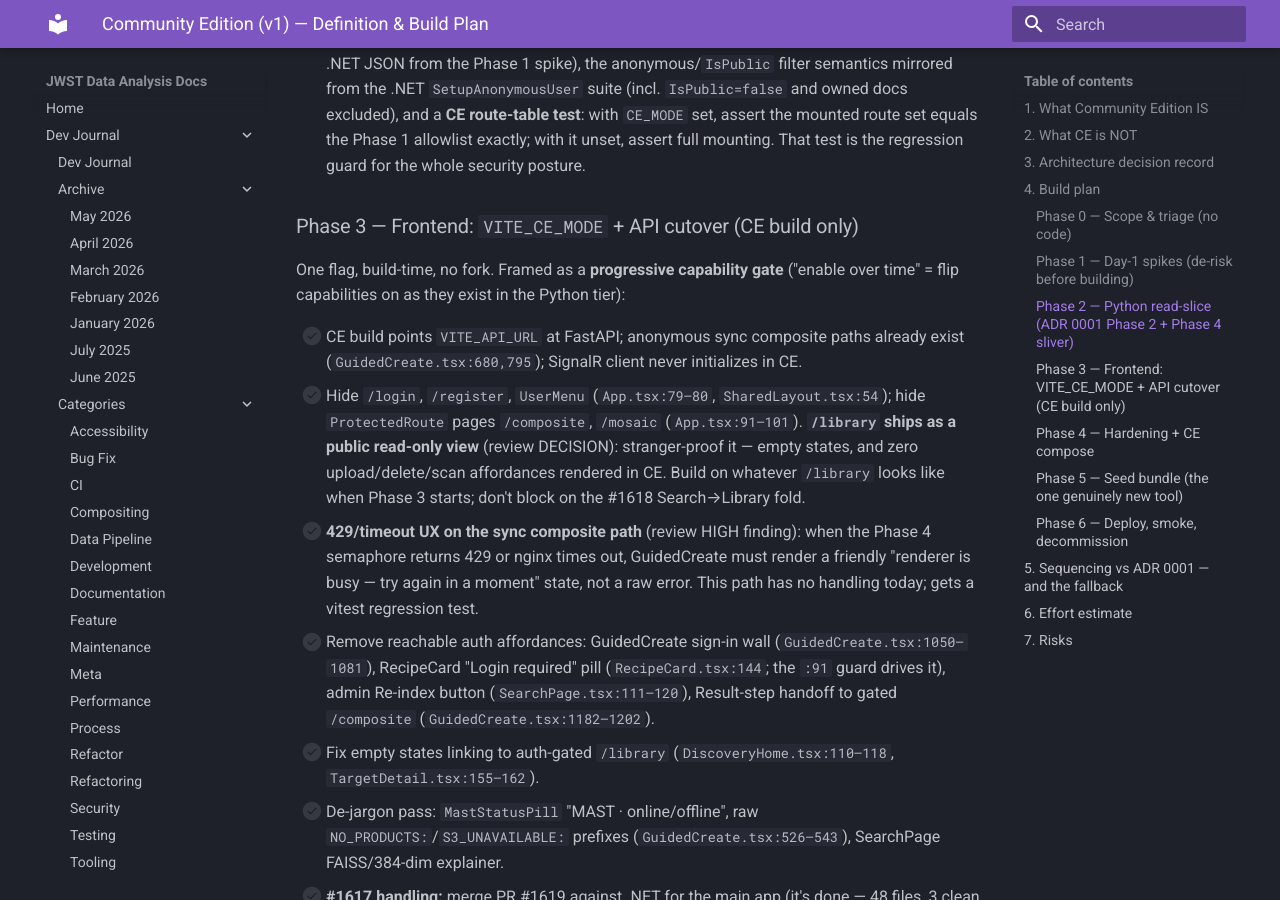
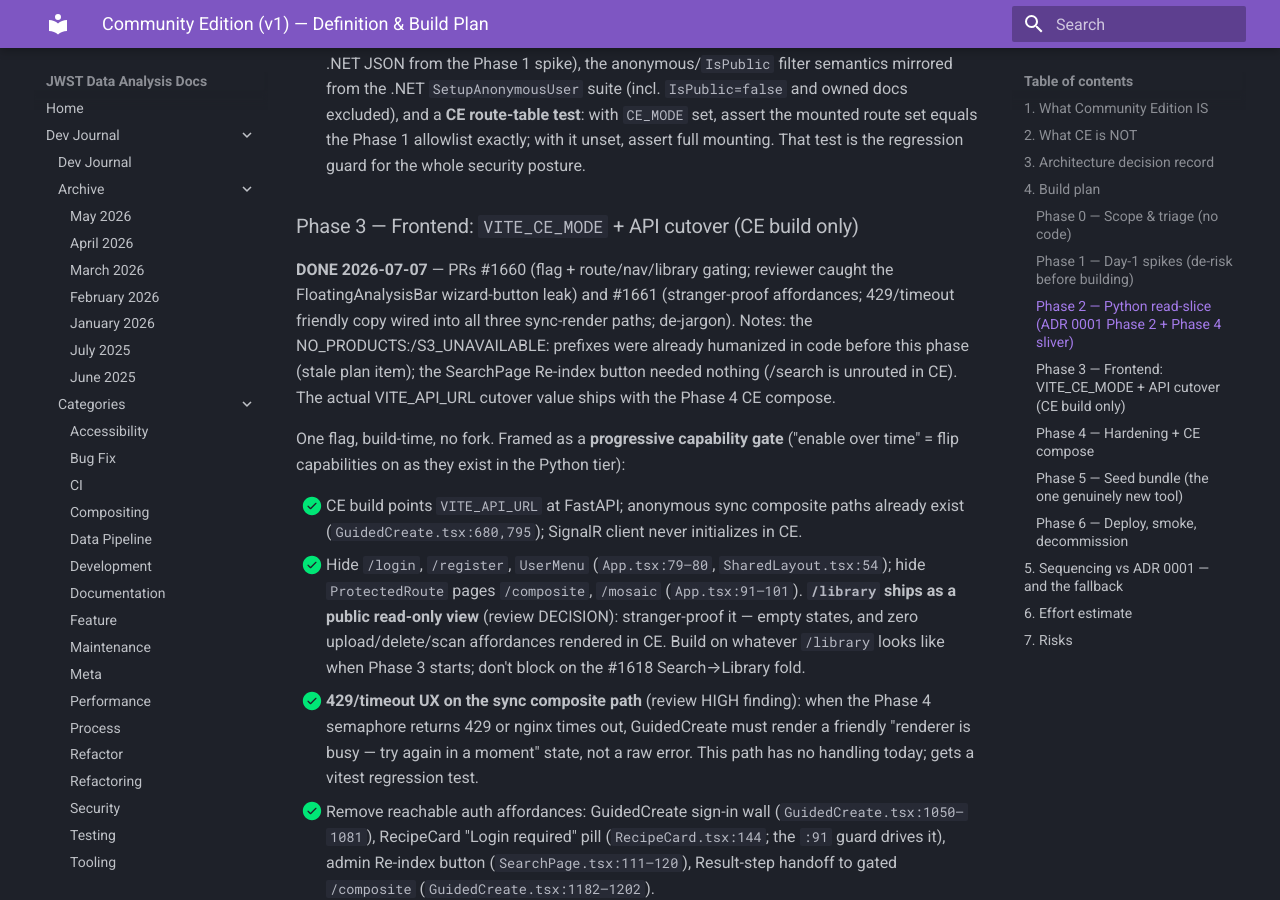
Before and after one commit to Snoww3d/jwst-data-analysis, an MkDocs documentation site: the page built from docs/plans/features/community-edition-v1.md, in a window 1280 px wide and 900 px high, scrolled down 4137 px. Built offline with MkDocs 1.6.1 and Material for MkDocs 9.7.7, drawn with Linux system fonts in a browser that asks for light colours.

Commit message:
docs: CE Phase 3 completion — plan checkboxes + notes (#1662)
Phase 3 done via PRs #1660/#1661.

Claude-Session: https://claude.ai/code/session_01XMkL328R1NyEXucXsVBLpC

```diff
--- a/docs/plans/features/community-edition-v1.md
+++ b/docs/plans/features/community-edition-v1.md
@@ -157,35 +157,43 @@ In `processing-engine/app/` per the ADR layout:
 
 ### Phase 3 — Frontend: `VITE_CE_MODE` + API cutover (CE build only)
 
+**DONE 2026-07-07** — PRs #1660 (flag + route/nav/library gating; reviewer
+caught the FloatingAnalysisBar wizard-button leak) and #1661 (stranger-proof
+affordances; 429/timeout friendly copy wired into all three sync-render
+paths; de-jargon). Notes: the NO_PRODUCTS:/S3_UNAVAILABLE: prefixes were
+already humanized in code before this phase (stale plan item); the SearchPage
+Re-index button needed nothing (/search is unrouted in CE). The actual
+VITE_API_URL cutover value ships with the Phase 4 CE compose.
+
 One flag, build-time, no fork. Framed as a **progressive capability gate**
 ("enable over time" = flip capabilities on as they exist in the Python tier):
 
-- [ ] CE build points `VITE_API_URL` at FastAPI; anonymous sync composite
+- [x] CE build points `VITE_API_URL` at FastAPI; anonymous sync composite
       paths already exist (`GuidedCreate.tsx:680,795`); SignalR client never
       initializes in CE.
-- [ ] Hide `/login`, `/register`, `UserMenu` (`App.tsx:79–80`,
+- [x] Hide `/login`, `/register`, `UserMenu` (`App.tsx:79–80`,
       `SharedLayout.tsx:54`); hide `ProtectedRoute` pages `/composite`,
       `/mosaic` (`App.tsx:91–101`). **`/library` ships as a public read-only
       view** (review DECISION): stranger-proof it — empty states, and zero
       upload/delete/scan affordances rendered in CE. Build on whatever
       `/library` looks like when Phase 3 starts; don't block on the #1618
       Search→Library fold.
-- [ ] **429/timeout UX on the sync composite path** (review HIGH finding):
+- [x] **429/timeout UX on the sync composite path** (review HIGH finding):
       when the Phase 4 semaphore returns 429 or nginx times out, GuidedCreate
       must render a friendly "renderer is busy — try again in a moment"
       state, not a raw error. This path has no handling today; gets a vitest
       regression test.
-- [ ] Remove reachable auth affordances: GuidedCreate sign-in wall
+- [x] Remove reachable auth affordances: GuidedCreate sign-in wall
       (`GuidedCreate.tsx:1050–1081`), RecipeCard "Login required" pill
       (`RecipeCard.tsx:144`; the `:91` guard drives it), admin Re-index button
       (`SearchPage.tsx:111–120`), Result-step handoff to gated `/composite`
       (`GuidedCreate.tsx:1182–1202`).
-- [ ] Fix empty states linking to auth-gated `/library`
+- [x] Fix empty states linking to auth-gated `/library`
       (`DiscoveryHome.tsx:110–118`, `TargetDetail.tsx:155–162`).
-- [ ] De-jargon pass: `MastStatusPill` "MAST · online/offline", raw
+- [x] De-jargon pass: `MastStatusPill` "MAST · online/offline", raw
       `NO_PRODUCTS:`/`S3_UNAVAILABLE:` prefixes (`GuidedCreate.tsx:526–543`),
       SearchPage FAISS/384-dim explainer.
-- [ ] **#1617 handling:** merge PR #1619 against .NET for the main app (it's
+- [x] **#1617 handling:** merge PR #1619 against .NET for the main app (it's
       done — 48 files, 3 clean review rounds); CE serves `/archive` via the
       Phase 2 Python MAST-search passthrough with the import pill hidden.
 
```
